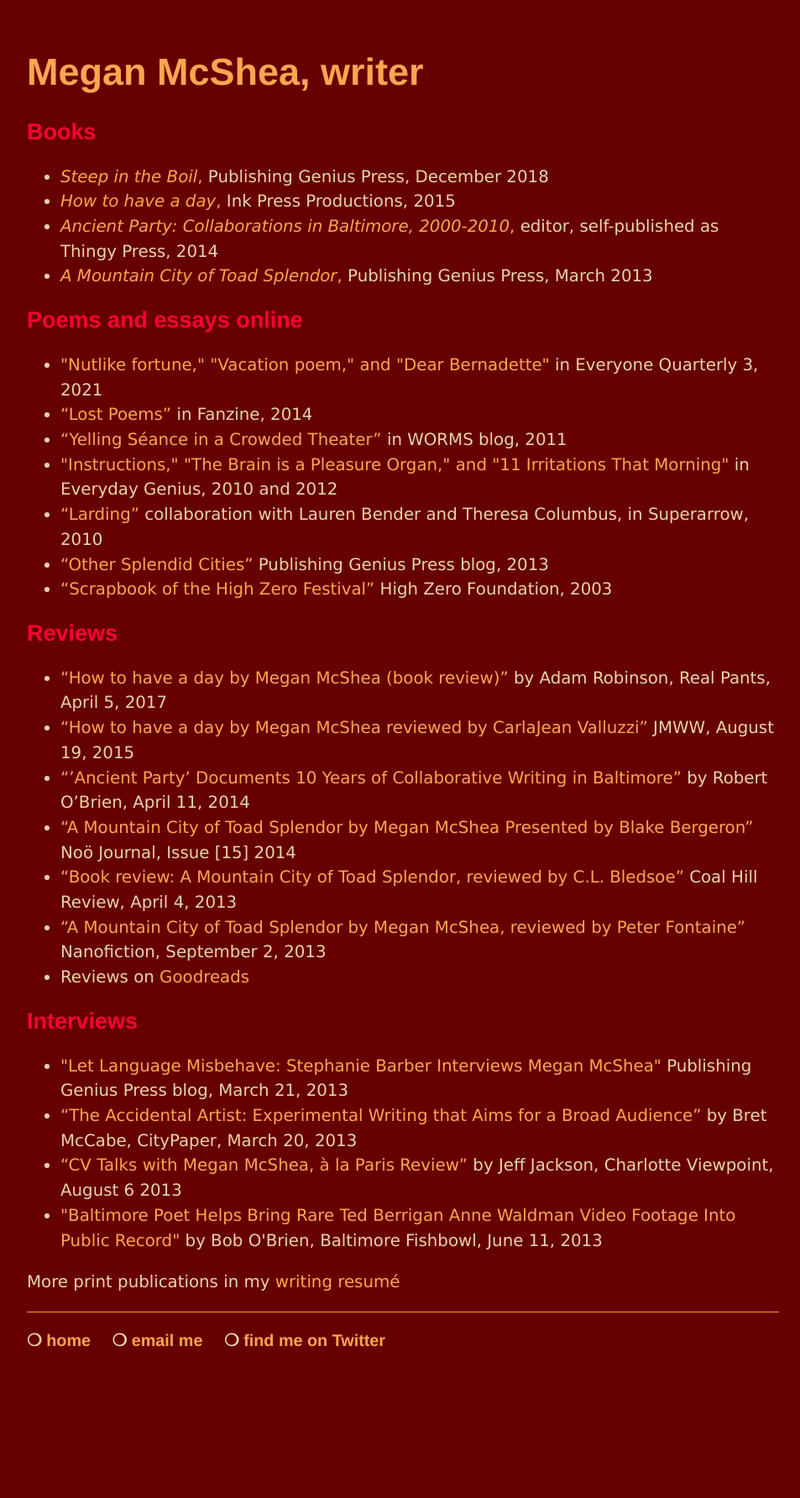
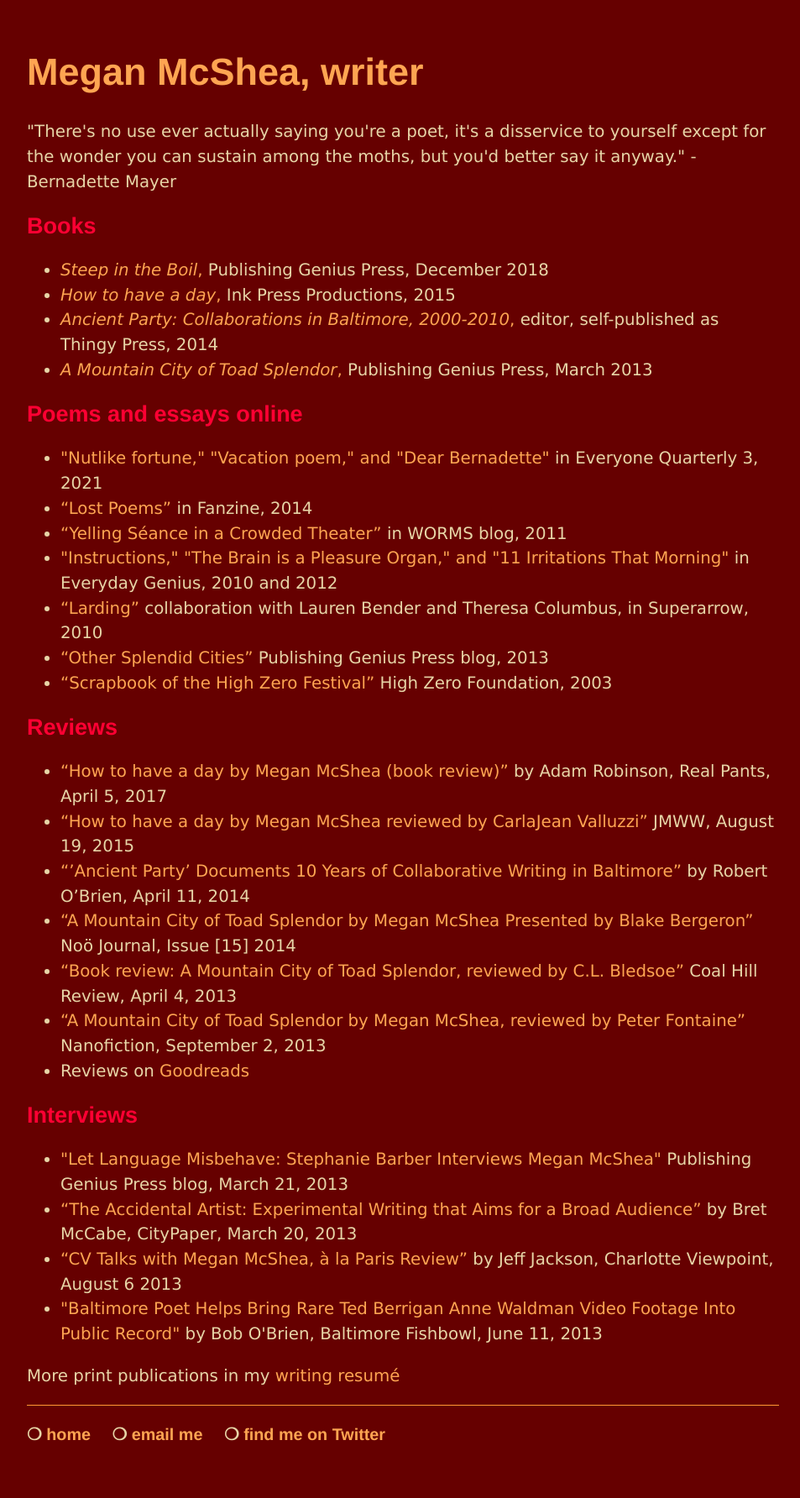
Before and after one commit to megan-mcshea/megan-mcshea.github.io, a Jekyll site: the page built from writer.html, in a window 1280 px wide. Shown: the whole page at 84% size, without its empty margins (160-1113 px from the left). Built offline with Jekyll 4.4.1, drawn with Linux system fonts in a browser that asks for light colours; before the commit the page ends 1672 px from its top, so only the background shows below that.

Commit message:
Update writer.html

```diff
--- a/writer.html
+++ b/writer.html
@@ -4,7 +4,7 @@ title: Megan McShea, writer
 ---
 <div class="blurb">
 	<h1><a href="./">Megan McShea, writer</a></h1>
-
+	<p>"There's no use ever actually saying you're a poet, it's a disservice to yourself except for the wonder you can sustain among the moths, but you'd better say it anyway." </lb>-Bernadette Mayer</p>
 	<h2>Books</h2>
 	<ul><li><a href="https://www.publishinggenius.com/product/steep-in-the-boil/"><i>Steep in the Boil</i>,</a> Publishing Genius Press, December 2018</li>
 <li><a href="https://www.inkpressproductions.com/product-page/how-to-have-a-day-by-megan-mcshea"><i>How to have a day</i>,</a> Ink Press Productions, 2015 </li>
```
